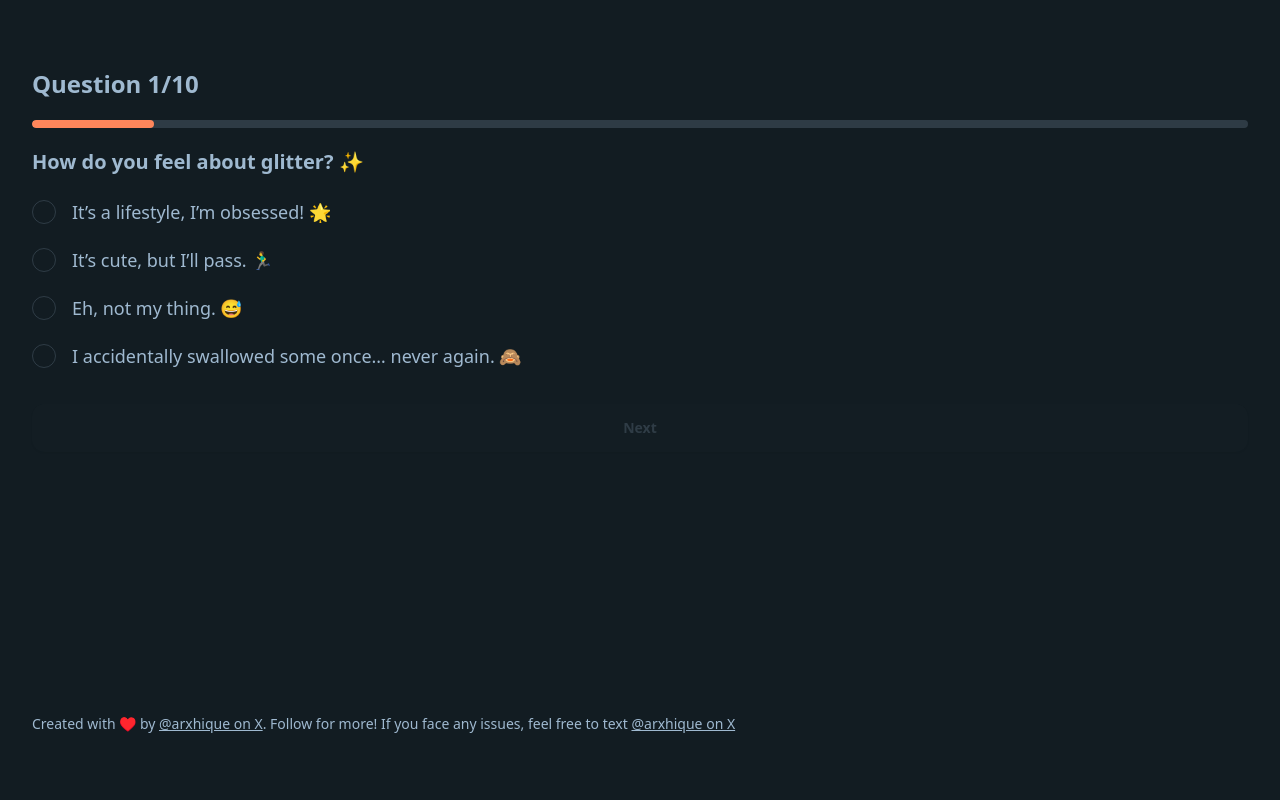
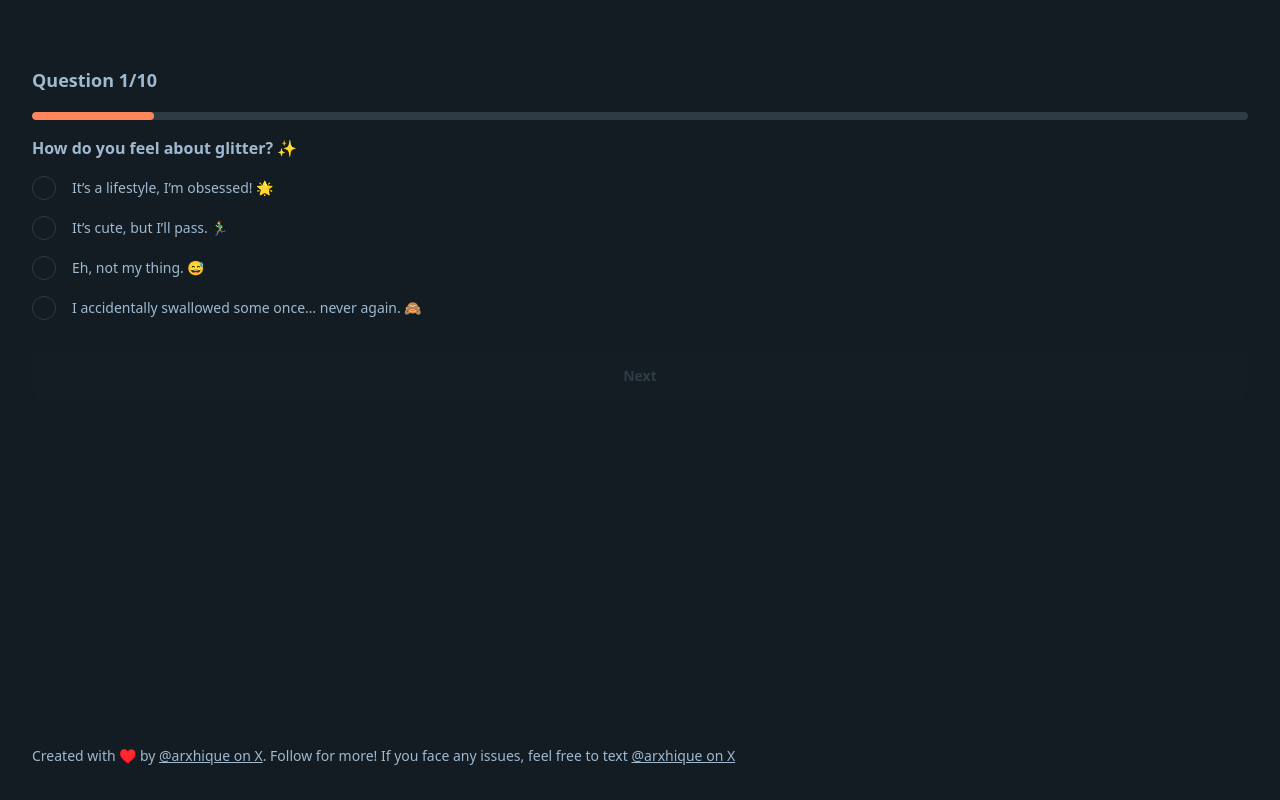
Before and after one commit to ojaswiatg/x-personality-quiz, a Next.js app: page / in a window 1280 px wide. Both pictures are taken after a click on the button "Start Quiz". Built offline with nearby package versions, Linux system fonts and the light colour scheme.

Commit message:
minor improvements and bugfixes

```diff
--- a/src/app/components/Finish.tsx
+++ b/src/app/components/Finish.tsx
@@ -1,8 +1,9 @@
 type TFinishProps = {
     totalPoints: number;
+    onClickAgain: () => void;
 };
 
-export default function Finish({ totalPoints }: TFinishProps) {
+export default function Finish({ totalPoints, onClickAgain }: TFinishProps) {
     return (
         <div className="my-auto min-h-screen min-w-screen flex flex-col items-center pt-32 gap-16">
             <div className="flex flex-col items-center gap-4">
@@ -13,7 +14,15 @@ export default function Finish({ totalPoints }: TFinishProps) {
                 ></progress>
                 <p className="prose-xl font-bold whitespace-normal">You are {totalPoints}% Gay</p>
             </div>
-            <p className="prose-md whitespace-normal">Take the screenshot and post the results</p>
+            <div className="flex flex-col gap-4 items-center">
+                <p className="prose-md whitespace-normal">
+                    Take the screenshot and post the results
+                </p>
+                <p>OR</p>
+                <button className="btn btn-primary" onClick={onClickAgain}>
+                    Take the quiz again
+                </button>
+            </div>
             <p className="prose-md">
                 <a target="blank" href="http://twtr.openinapp.co/cnqzb" className="underline">
                     Follow @arxhique on X for more!
--- a/src/app/components/Footer.tsx
+++ b/src/app/components/Footer.tsx
@@ -1,6 +1,6 @@
 export default function Footer() {
     return (
-        <p className="prose-sm whitespace-normal text-center px-8 absolute bottom-16">
+        <p className="prose-sm whitespace-normal text-center px-8 absolute bottom-8">
             Created with ♥️ by{" "}
             <a target="blank" href="http://twtr.openinapp.co/cnqzb" className="underline">
                 @arxhique on X
--- a/src/app/components/Question.tsx
+++ b/src/app/components/Question.tsx
@@ -22,9 +22,9 @@ export default function Question({ question, onClickNext }: TQuestionProps) {
 
     return (
         <form className="flex flex-col gap-4" onSubmit={handleSubmit}>
-            <p className="prose-xl font-bold whitespace-normal">{question.question}</p>
+            <p className="prose-md font-bold whitespace-normal">{question.question}</p>
 
-            <div className="flex flex-col gap-4 h-76">
+            <div className="flex flex-col gap-4">
                 {question.options.map((option, index) => {
                     {
                         return (
@@ -33,13 +33,13 @@ export default function Question({ question, onClickNext }: TQuestionProps) {
                                     id={question.id + option.id}
                                     name={question.question}
                                     type="radio"
-                                    className="radio mt-1"
+                                    className="radio"
                                     value={index}
                                     onChange={(event) => onOptionChange(event)}
                                 />
                                 <label
                                     htmlFor={question.id + option.id}
-                                    className="prose-lg whitespace-normal"
+                                    className="prose-sm whitespace-normal"
                                 >
                                     {option.option}
                                 </label>
--- a/src/app/page.tsx
+++ b/src/app/page.tsx
@@ -12,10 +12,6 @@ export default function Home() {
     const [currentQuestionIndex, setCurrentQuestionIndex] = useState(-1);
     const [totalPoints, setTotalPoints] = useState(0);
 
-    const onClickStart = () => {
-        setCurrentQuestionIndex(0);
-    };
-
     const onClickNext = (option: TOption) => {
         if (currentQuestionIndex < questions.length) {
             setTotalPoints((prev) => prev + option.points);
@@ -26,12 +22,15 @@ export default function Home() {
     return (
         <div>
             {currentQuestionIndex === -1 ? (
-                <Start onClickStart={onClickStart} />
+                <Start onClickStart={() => setCurrentQuestionIndex(0)} />
             ) : currentQuestionIndex >= questions.length ? (
-                <Finish totalPoints={totalPoints} />
+                <Finish
+                    totalPoints={totalPoints}
+                    onClickAgain={() => setCurrentQuestionIndex(-1)}
+                />
             ) : (
                 <div className="main p-8 mt-8 flex flex-col gap-4">
-                    <p className="prose-2xl font-bold">Question {currentQuestionIndex + 1}/10</p>
+                    <p className="prose-lg font-bold">Question {currentQuestionIndex + 1}/10</p>
                     <progress
                         className="progress progress-primary"
                         value={currentQuestionIndex + 1}
```
